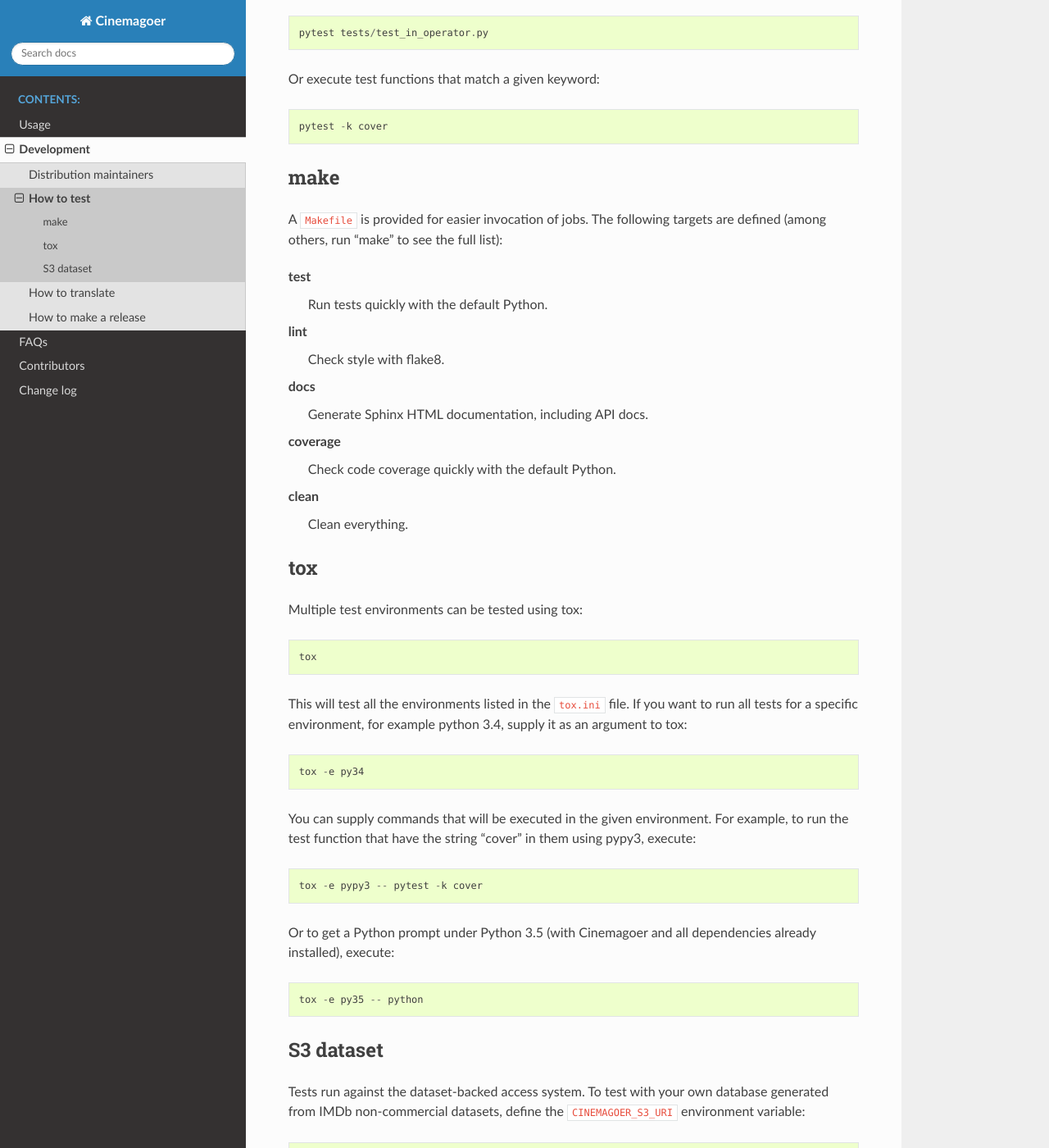
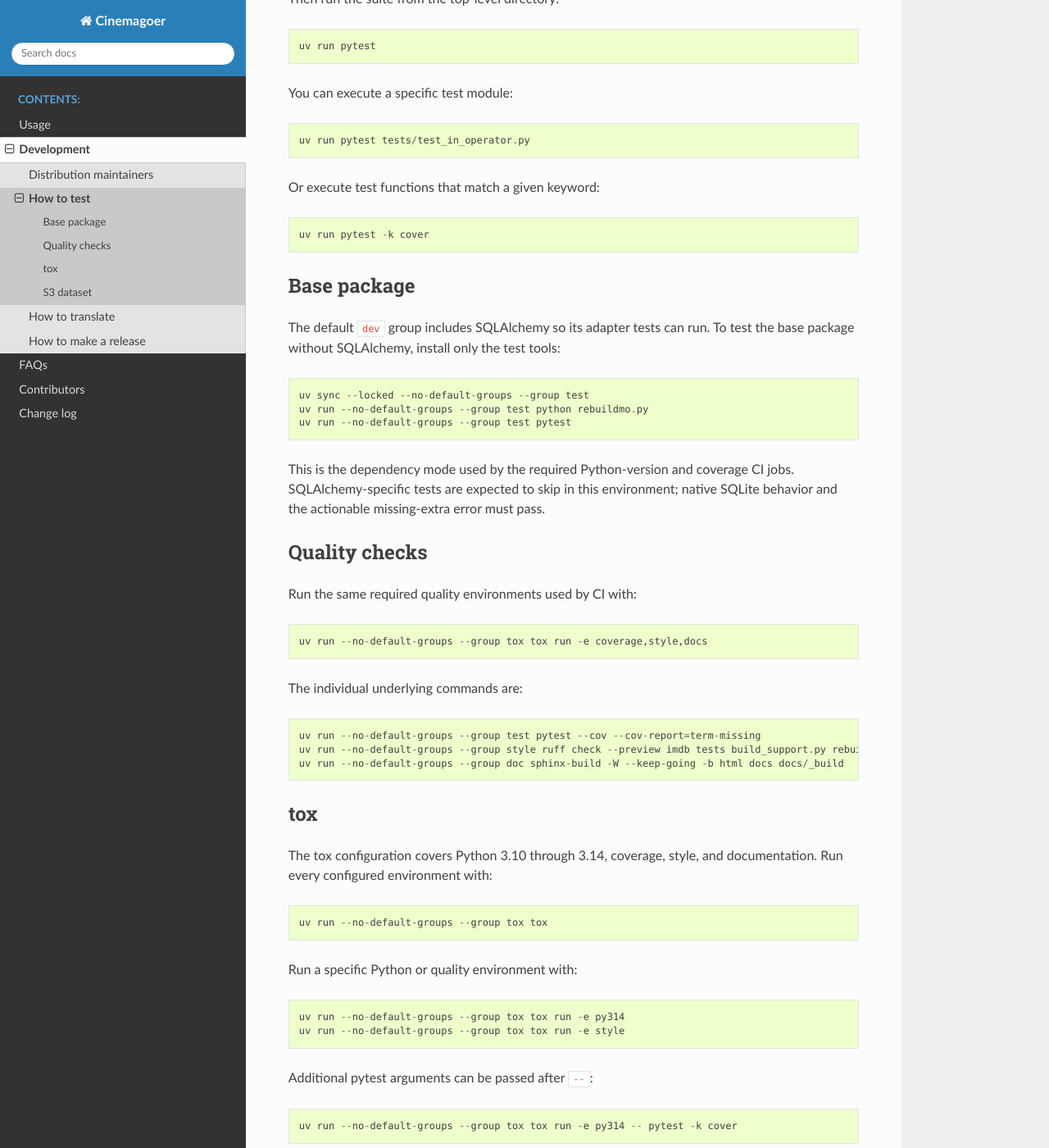
Before and after one commit to cinemagoer/cinemagoer, a Sphinx documentation site: the page built from docs/devel/test.rst, in a window 1280 px wide and 1400 px high, scrolled down 328 px. Shown: the whole window at 82% size. Built offline with Sphinx 7.4.7 and the Read the Docs theme 3.1.0, drawn with Linux system fonts in a browser that asks for light colours; some of the changed text lies outside the part shown.

Commit message:
improve CI

```diff
--- a/CHANGELOG.txt
+++ b/CHANGELOG.txt
@@ -29,6 +29,9 @@
   - compile translations during wheel builds, ship the complete downstream
     test fixture and locale compiler in sdists, and verify clean installs of
     wheels built both directly and from the sdist
+  - make Ruff, warning-clean documentation, coverage, base-only Python tests,
+    and distribution verification required CI gates without requiring
+    SQLAlchemy
 
 * What's new in release 2026.08.20 (The Life of Chuck)
 
--- a/docs/conf.py
+++ b/docs/conf.py
@@ -59,7 +59,7 @@ master_doc = 'index'
 #
 # This is also used if you do content translation via gettext catalogs.
 # Usually you set "language" from the command line for these cases.
-language = None
+language = 'en'
 
 # List of patterns, relative to source directory, that match files and
 # directories to ignore when looking for source files.
--- a/docs/devel/test.rst
+++ b/docs/devel/test.rst
@@ -3,66 +3,70 @@
 How to test
 ===========
 
-Cinemagoer has a test suite based on `pytest`_. The simplest way to run the tests
-is to run the following command in the top level directory of the project::
+Cinemagoer has a test suite based on `pytest`_. Install the locked development
+environment and compile the ignored translation catalogs first::
 
-   pytest
+   uv sync --locked --group dev
+   uv run python rebuildmo.py
+
+Then run the suite from the top-level directory::
+
+   uv run pytest
 
 You can execute a specific test module::
 
-   pytest tests/test_in_operator.py
+   uv run pytest tests/test_in_operator.py
 
 Or execute test functions that match a given keyword::
 
-   pytest -k cover
+   uv run pytest -k cover
 
 
-make
-----
+Base package
+------------
 
-A :file:`Makefile` is provided for easier invocation of jobs.
-The following targets are defined (among others, run "make" to see
-the full list):
+The default ``dev`` group includes SQLAlchemy so its adapter tests can run. To
+test the base package without SQLAlchemy, install only the test tools::
 
-test
-   Run tests quickly with the default Python.
+   uv sync --locked --no-default-groups --group test
+   uv run --no-default-groups --group test python rebuildmo.py
+   uv run --no-default-groups --group test pytest
 
-lint
-   Check style with flake8.
+This is the dependency mode used by the required Python-version and coverage
+CI jobs. SQLAlchemy-specific tests are expected to skip in this environment;
+native SQLite behavior and the actionable missing-extra error must pass.
 
-docs
-   Generate Sphinx HTML documentation, including API docs.
 
-coverage
-   Check code coverage quickly with the default Python.
+Quality checks
+--------------
 
-clean
-   Clean everything.
+Run the same required quality environments used by CI with::
+
+   uv run --no-default-groups --group tox tox run -e coverage,style,docs
+
+The individual underlying commands are::
+
+   uv run --no-default-groups --group test pytest --cov --cov-report=term-missing
+   uv run --no-default-groups --group style ruff check --preview imdb tests build_support.py rebuildmo.py tools
+   uv run --no-default-groups --group doc sphinx-build -W --keep-going -b html docs docs/_build
 
 
 tox
 ---
 
-Multiple test environments can be tested using tox::
+The tox configuration covers Python 3.10 through 3.14, coverage, style, and
+documentation. Run every configured environment with::
 
-   tox
+   uv run --no-default-groups --group tox tox
 
-This will test all the environments listed in the :file:`tox.ini` file.
-If you want to run all tests for a specific environment, for example python 3.4,
-supply it as an argument to tox::
+Run a specific Python or quality environment with::
 
-   tox -e py34
+   uv run --no-default-groups --group tox tox run -e py314
+   uv run --no-default-groups --group tox tox run -e style
 
-You can supply commands that will be executed in the given environment.
-For example, to run the test function that have the string "cover" in them
-using pypy3, execute::
+Additional pytest arguments can be passed after ``--``::
 
-   tox -e pypy3 -- pytest -k cover
-
-Or to get a Python prompt under Python 3.5 (with Cinemagoer and all dependencies
-already installed), execute::
-
-   tox -e py35 -- python
+   uv run --no-default-groups --group tox tox run -e py314 -- pytest -k cover
 
 
 S3 dataset
@@ -72,7 +76,8 @@ Tests run against the dataset-backed access system. To test with your own
 database generated from IMDb non-commercial datasets, define the
 ``CINEMAGOER_S3_URI`` environment variable::
 
-   CINEMAGOER_S3_URI='sqlite:///cinemagoer.db' pytest
+   CINEMAGOER_S3_URI='sqlite:///cinemagoer.db' \
+       uv run --no-default-groups --group test pytest
 
 You can populate this database with :file:`s32cinemagoer.py` before running
 the test suite.
```
Also changed, not shown: imdb/__init__.py (+5 -3 lines), pyproject.toml (+13 -5 lines), 2 other files.
